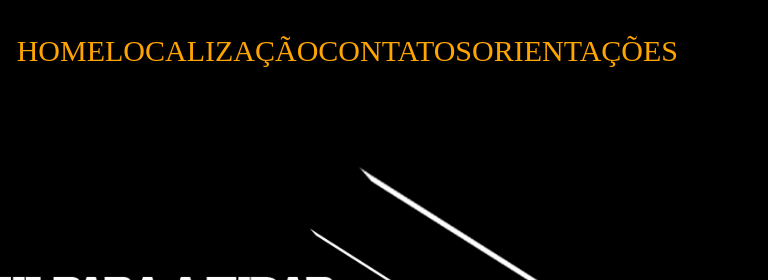
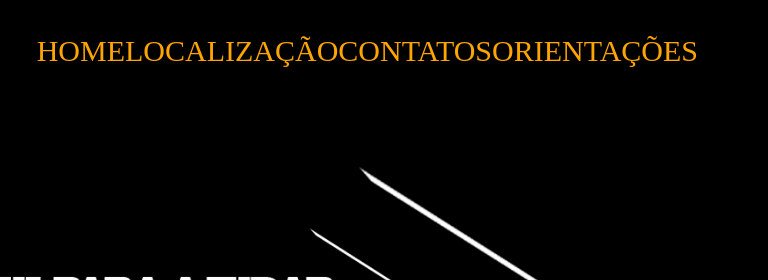
Before and after one commit to Magnusxy333/Sos_test_2, a plain HTML site: page index.html in a window 1280 px wide. Shown: the top 280 px of the page, 512-1280 px from the left. Drawn offline with Linux system fonts and the light colour scheme.

```diff
--- a/style.css
+++ b/style.css
@@ -80,8 +80,8 @@
   grid-template-columns: auto auto auto auto;
   place-items: center;
 
-  padding-left: 90px;
-  padding-right: 90px;
+  padding-left: 70px;
+  padding-right: 70px;
 }
 
 .areas-text{
```
